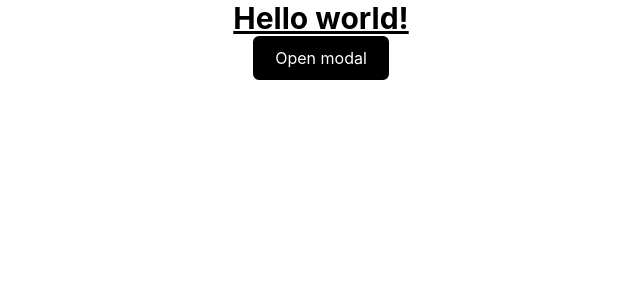
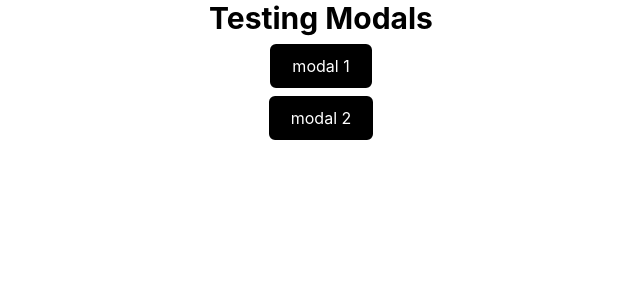
Before and after one commit to Admanii/Degrify, a React (Create React App) app in the folder frontend/: page /test in a window 1280 px wide. Shown: the top 300 px of the page, without its empty margins (319-959 px from the left). Built offline with nearby package versions, Linux system fonts and the light colour scheme.

Commit message:
2 diff modal added

```diff
--- a/frontend/src/constants/images.tsx
+++ b/frontend/src/constants/images.tsx
@@ -9,4 +9,5 @@ export const IMAGES = {
   avatar_icon: require("../assets/avatar.png"),
   landing_image: require("../assets/landing-image.svg").default,
   info_icon: require("../assets/info.svg").default,
+  verified_icon: require("../assets/verified.svg").default,
 };
--- a/frontend/src/pages/TestPage.tsx
+++ b/frontend/src/pages/TestPage.tsx
@@ -8,6 +8,7 @@ import { SubTitle } from '../components/general/Modal/SubTitle';
 const TestPage = () => {
 
   const [modal, setModal] = useState(false);
+  const [modal2, setModal2] = useState(false);
   const [isLoading, setIsLoading] = useState(false);
 
   const openModal = () => {
@@ -18,13 +19,29 @@ const TestPage = () => {
     setModal(false);
   };
 
+  const openModal2 = () => {
+    setModal2(true);
+  };
+
+  const closeModal2 = () => {
+    setModal2(false);
+  };
+
   return (
-    <div className="">
-      <div className='text-3xl font-bold underline'>
-        Hello world!
+    <div>
+      <div className='text-3xl font-bold'>
+        Testing Modals
       </div>
 
-      <Button buttonText='Open modal' onClick={() => openModal()} />
+      <div className='my-2'>
+        <Button buttonText='modal 1' onClick={() => openModal()} />
+      </div>
+
+      <div className='my-2'>
+        <Button buttonText='modal 2' onClick={() => openModal2()} />
+      </div>
+
+
 
       <Modal closeButton={true} modalState={modal} onClick={() => closeModal()}>
         <div className='flex justify-center'>
@@ -53,6 +70,34 @@ const TestPage = () => {
           </div>
         </div>
       </Modal>
+
+      <Modal closeButton={true} modalState={modal2} onClick={() => closeModal2()}>
+        <div className='flex justify-center'>
+          <img src={IMAGES.verified_icon}></img>
+        </div>
+        <Title text="Degree Approved?" />
+        <div className='flex my-2'>
+          <div className='flex px-2 w-1/2 justify-center'>
+            <button
+              type="submit"
+              className="mt-5 flex w-4/5 justify-center items-center py-3 px-3 text-[#344054] text-xl border border-gray-300 rounded-lg shadow-md font-medium focus:outline-none focus:ring-1 focus:ring-offset-0 focus:ring-gray-400"
+              onClick={closeModal2}
+            >
+              View Degree
+            </button>
+          </div>
+          <div className='flex px-2 w-1/2 justify-center'>
+            <button
+              type="submit"
+              className="mt-5 flex w-4/5 justify-center items-center py-3 px-3 text-xl border border-transparent rounded-lg shadow-sm font-medium text-white bg-black focus:outline-none focus:ring-1 focus:ring-offset-0 focus:ring-black"
+              onClick={closeModal2}
+            >
+              Home
+            </button>
+          </div>
+        </div>
+      </Modal>
+
     </div>
   )
 }
```
Also changed, not shown: frontend/src/assets/verified.svg (added).
